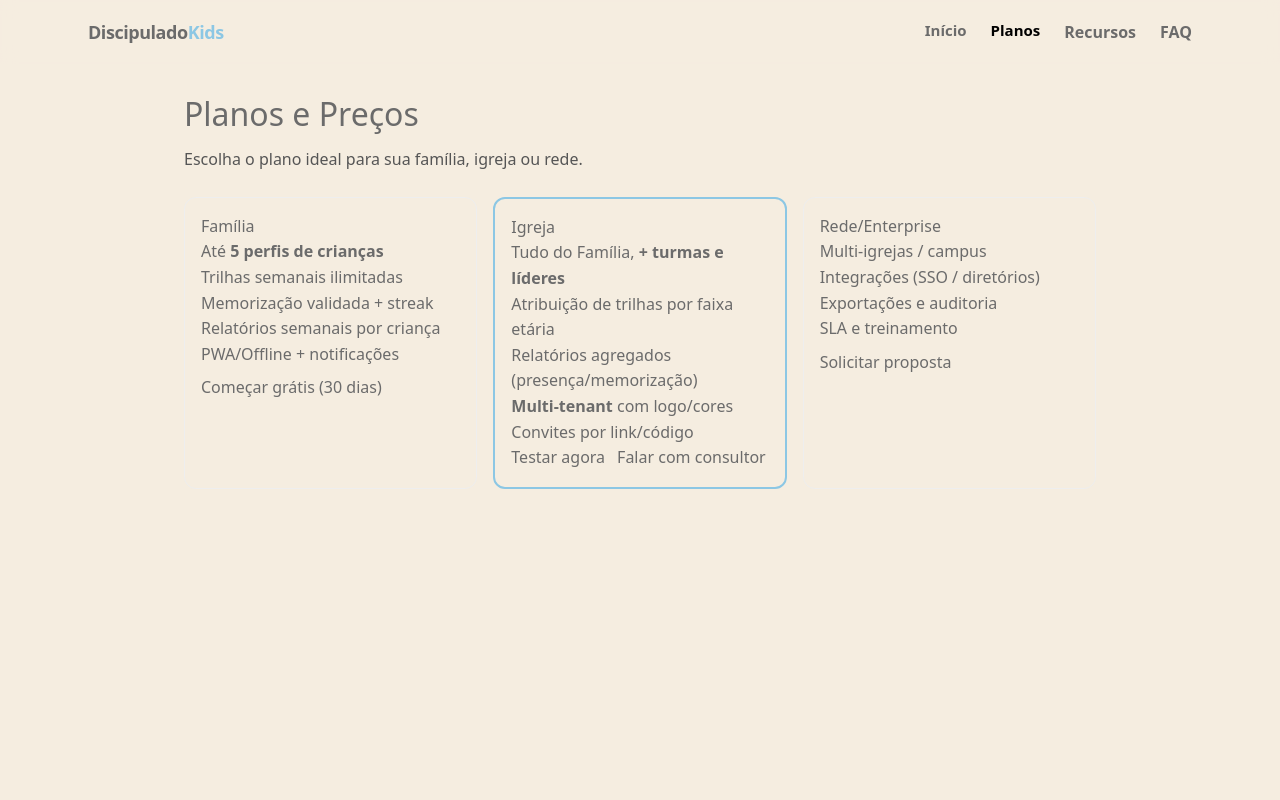
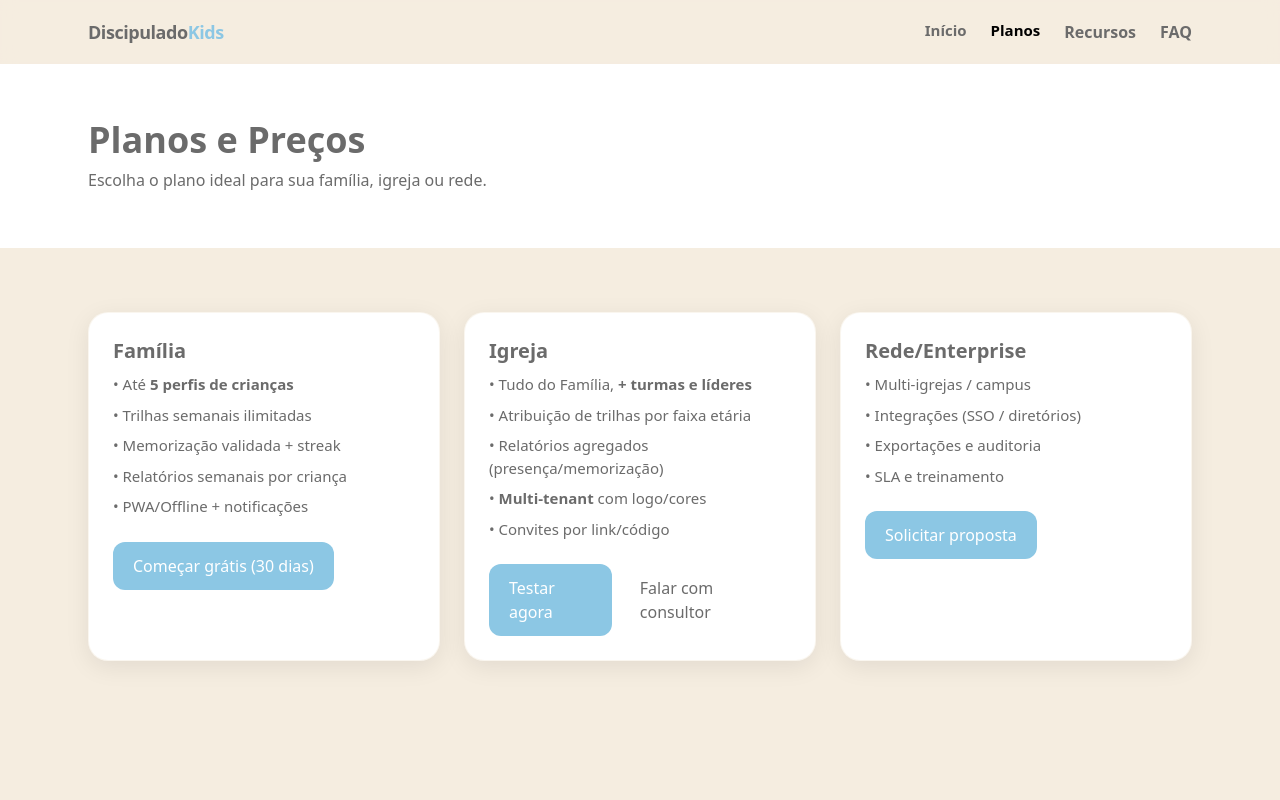
Before and after one commit to mrceloteles/discipulado-kids-frontend, a Next.js app: page /planos in a window 1280 px wide. Shown: the top 800 px of the page. Built offline with nearby package versions, Linux system fonts and the light colour scheme.

Commit message:
Update page.tsx

```diff
--- a/app/planos/page.tsx
+++ b/app/planos/page.tsx
@@ -1,48 +1,58 @@
+import Container from "@/components/Container";
+
 export default function PlanosPage() {
   return (
-    <main style={{ padding: 24, maxWidth: 960, margin: "0 auto", lineHeight: 1.6 }}>
-      <h1 style={{ fontSize: 32, marginBottom: 8 }}>Planos e Preços</h1>
-      <p style={{ color: "#555" }}>Escolha o plano ideal para sua família, igreja ou rede.</p>
+    <>
+      <section className="bg-white">
+        <Container className="py-14">
+          <h1 className="text-4xl font-semibold">Planos e Preços</h1>
+          <p className="text-ink mt-2">Escolha o plano ideal para sua família, igreja ou rede.</p>
+        </Container>
+      </section>
 
-      <section style={{ display: "grid", gap: 16, gridTemplateColumns: "repeat(auto-fit,minmax(260px,1fr))", marginTop: 24 }}>
-        <div style={{ border: "1px solid #eee", borderRadius: 12, padding: 16 }}>
-          <h3 style={{ marginTop: 0 }}>Família</h3>
-          <ul>
-            <li>Até <b>5 perfis de crianças</b></li>
-            <li>Trilhas semanais ilimitadas</li>
-            <li>Memorização validada + streak</li>
-            <li>Relatórios semanais por criança</li>
-            <li>PWA/Offline + notificações</li>
+      <section className="py-16">
+        <Container>
+          <div className="grid gap-6 md:grid-cols-3">
+            <div className="card p-6">
+              <h3 className="font-bold text-xl mb-2">Família</h3>
+              <ul className="text-[15px] space-y-2 mb-6">
+                <li>• Até <b>5 perfis de crianças</b></li>
+                <li>• Trilhas semanais ilimitadas</li>
+                <li>• Memorização validada + streak</li>
+                <li>• Relatórios semanais por criança</li>
+                <li>• PWA/Offline + notificações</li>
               </ul>
-          <a href="#" style={{ display: "inline-block", marginTop: 8 }}>Começar grátis (30 dias)</a>
+              <a className="inline-block bg-primary text-white px-5 py-3 rounded-xl" href="#">Começar grátis (30 dias)</a>
             </div>
 
-        <div style={{ border: "2px solid #8CC7E4", borderRadius: 12, padding: 16 }}>
-          <h3 style={{ marginTop: 0 }}>Igreja</h3>
-          <ul>
-            <li>Tudo do Família, <b>+ turmas e líderes</b></li>
-            <li>Atribuição de trilhas por faixa etária</li>
-            <li>Relatórios agregados (presença/memorização)</li>
-            <li><b>Multi-tenant</b> com logo/cores</li>
-            <li>Convites por link/código</li>
+            <div className="card p-6 border-primary/50 border-2">
+              <h3 className="font-bold text-xl mb-2">Igreja</h3>
+              <ul className="text-[15px] space-y-2 mb-6">
+                <li>• Tudo do Família, <b>+ turmas e líderes</b></li>
+                <li>• Atribuição de trilhas por faixa etária</li>
+                <li>• Relatórios agregados (presença/memorização)</li>
+                <li>• <b>Multi-tenant</b> com logo/cores</li>
+                <li>• Convites por link/código</li>
               </ul>
-          <div>
-            <a href="#" style={{ marginRight: 12 }}>Testar agora</a>
-            <a href="#">Falar com consultor</a>
+              <div className="flex gap-2">
+                <a className="inline-block bg-primary text-white px-5 py-3 rounded-xl" href="#">Testar agora</a>
+                <a className="inline-block px-5 py-3 rounded-xl" href="#">Falar com consultor</a>
               </div>
             </div>
 
-        <div style={{ border: "1px solid #eee", borderRadius: 12, padding: 16 }}>
-          <h3 style={{ marginTop: 0 }}>Rede/Enterprise</h3>
-          <ul>
-            <li>Multi-igrejas / campus</li>
-            <li>Integrações (SSO / diretórios)</li>
-            <li>Exportações e auditoria</li>
-            <li>SLA e treinamento</li>
+            <div className="card p-6">
+              <h3 className="font-bold text-xl mb-2">Rede/Enterprise</h3>
+              <ul className="text-[15px] space-y-2 mb-6">
+                <li>• Multi-igrejas / campus</li>
+                <li>• Integrações (SSO / diretórios)</li>
+                <li>• Exportações e auditoria</li>
+                <li>• SLA e treinamento</li>
               </ul>
-          <a href="#" style={{ display: "inline-block", marginTop: 8 }}>Solicitar proposta</a>
+              <a className="inline-block bg-primary text-white px-5 py-3 rounded-xl" href="#">Solicitar proposta</a>
             </div>
+          </div>
+        </Container>
       </section>
-    </main>
+    </>
   );
 }
```
Lines whose indentation alone changed are shown as unchanged.
